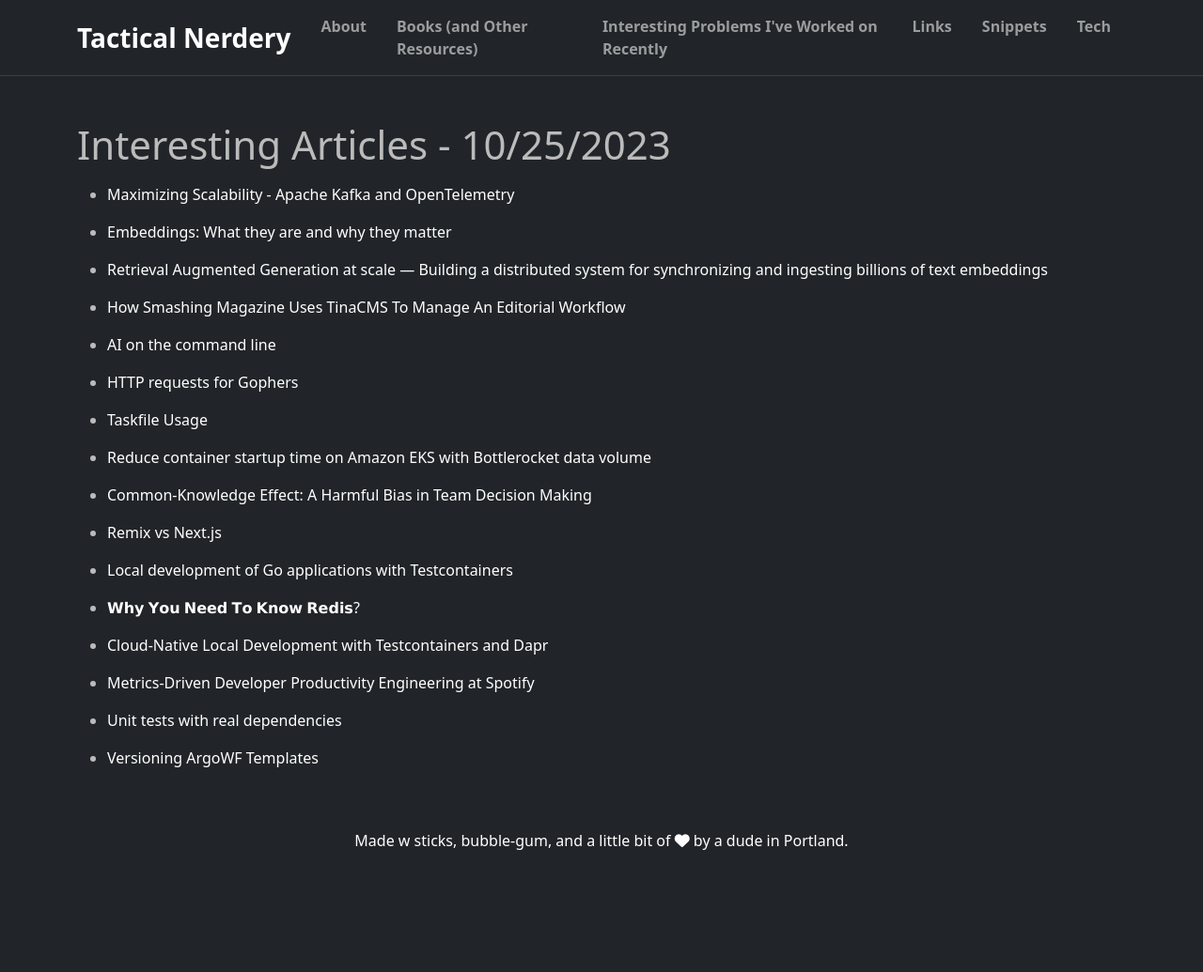
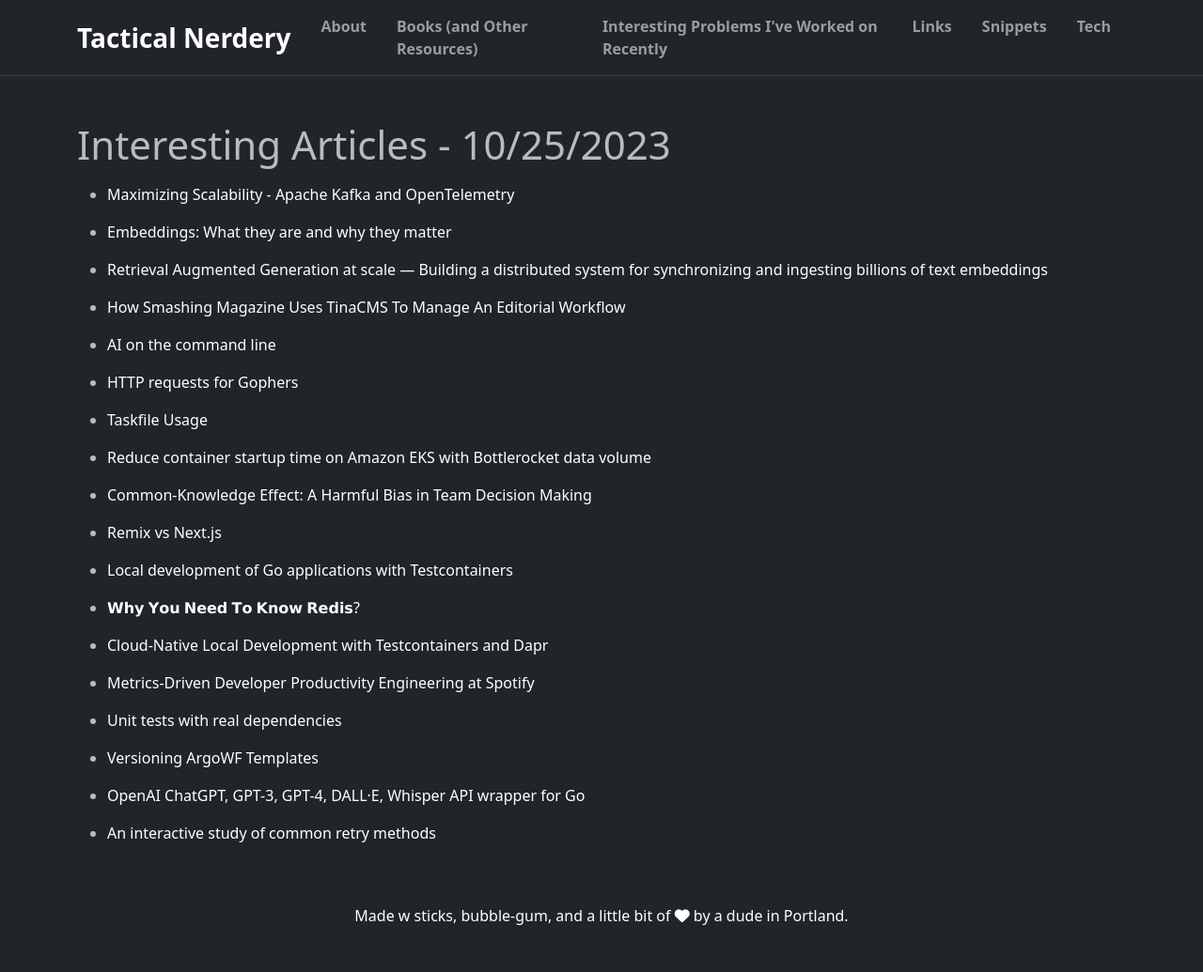
Before and after one commit to rayterrill/tacticalnerdery.com.old, a Jekyll site: the page built from _posts/2023-10-25-interesting-articles.md, in a window 1280 px wide. Shown: the whole page at 94% size. Built offline with Jekyll 4.4.1, drawn with Linux system fonts in a browser that asks for light colours; nearby versions of some CDN libraries; before the commit the page ends 955 px from its top, so only the background shows below that.

Commit message:
Update 2023-10-25-interesting-articles.md

```diff
--- a/_posts/2023-10-25-interesting-articles.md
+++ b/_posts/2023-10-25-interesting-articles.md
@@ -34,3 +34,7 @@ categories: tech
 * [Unit tests with real dependencies](https://testcontainers.com/)
 
 * [Versioning ArgoWF Templates](https://github.com/codefresh-io/argo-hub/blob/main/workflows/github/versions/0.0.1/workflowTemplate.yaml)
+
+* [OpenAI ChatGPT, GPT-3, GPT-4, DALL·E, Whisper API wrapper for Go](https://github.com/sashabaranov/go-openai)
+
+* [An interactive study of common retry methods](https://encore.dev/blog/retries)
```
